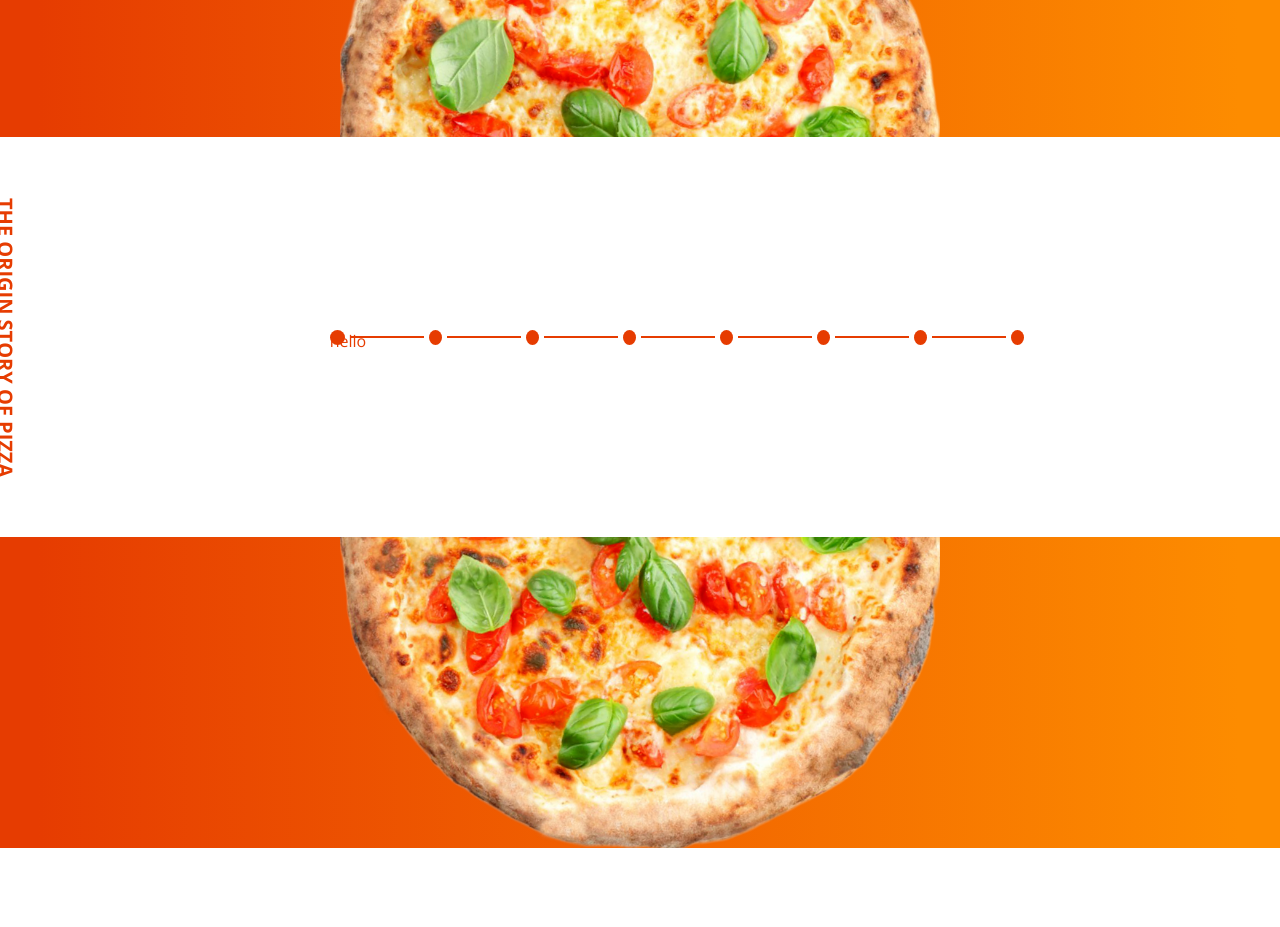
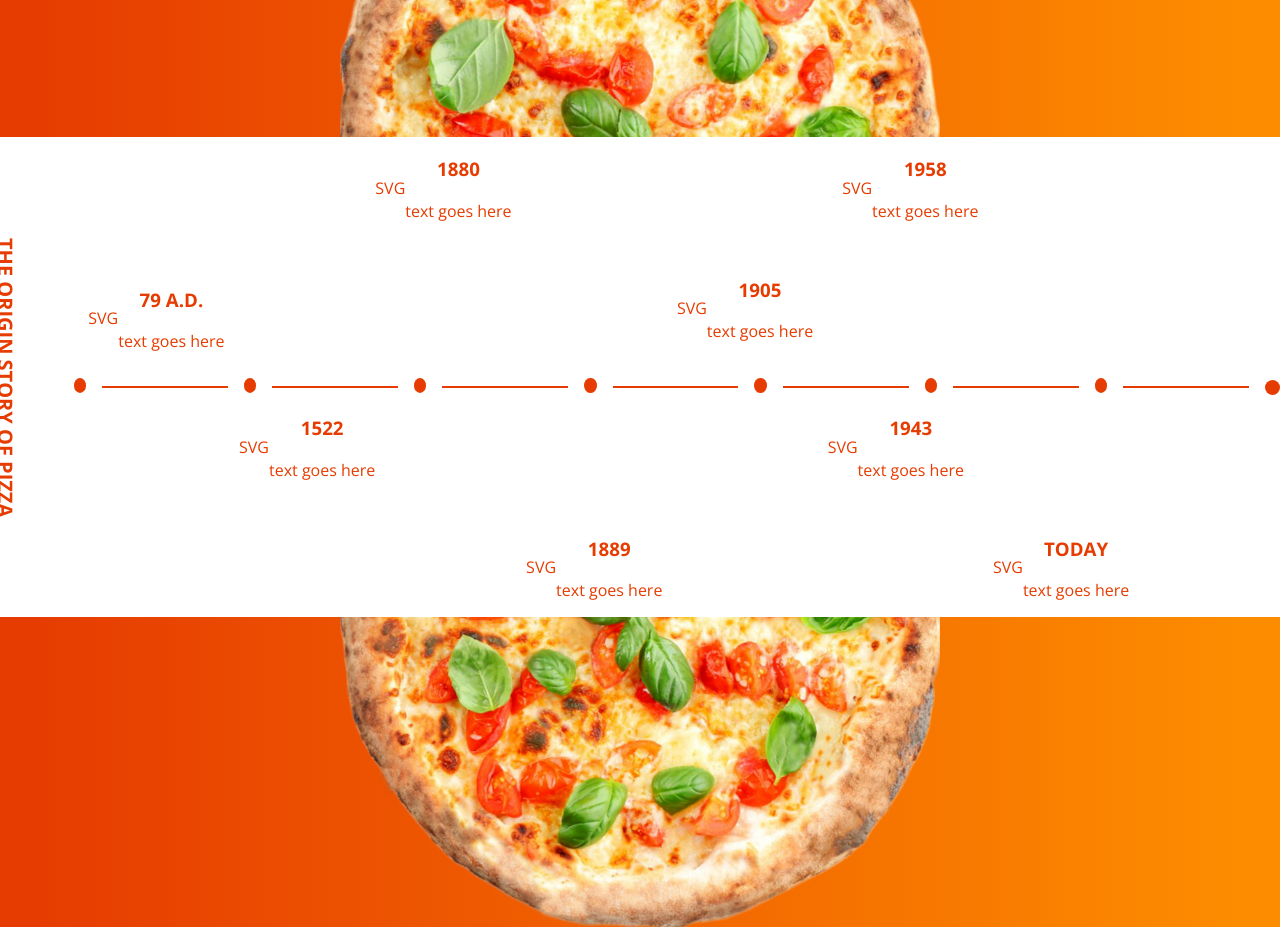
Before and after one commit to fdmmarshall/pizza-timeline, a React (Create React App) app: page / in a window 1280 px wide. Shown: the part 580-1507 px from the top of the page. Before the commit the page ends 1428 px from the top, so only its background shows below. Built offline with nearby package versions, Linux system fonts and the light colour scheme.

Commit message:
layout + css adjustment

```diff
--- a/src/components/PizzaTimeline.tsx
+++ b/src/components/PizzaTimeline.tsx
@@ -3,25 +3,123 @@ import "../style_assets/timeline.css";
 export default function TimelineContainer() {
   return (
     <div className="wrapper">
-      <section className="horizontal-timeline-container">
-        <div className="timeline-block">
-          <span>hello</span>
+      <div className="top-content">
+        <div className="content-container item-one">
+          <div className="content">
+            <div className="svg">SVG</div>
+            <div className="info">
+              <h3>79 A.D.</h3>
+              <p>text goes here</p>
+            </div>
+          </div>
         </div>
-        <div className="line"></div>
-        <div className="timeline-block"></div>
-        <div className="line"></div>
-        <div className="timeline-block"></div>
-        <div className="line"></div>
-        <div className="timeline-block"></div>
-        <div className="line"></div>
-        <div className="timeline-block"></div>
-        <div className="line"></div>
-        <div className="timeline-block"></div>
-        <div className="line"></div>
-        <div className="timeline-block"></div>
-        <div className="line"></div>
-        <div className="timeline-block"></div>
-      </section>
+        <div className="content-container"></div>
+        <div className="content-container item-three">
+          <div className="content">
+            <div className="svg">SVG</div>
+            <div className="info">
+              <h3>1880</h3>
+              <p>text goes here</p>
+            </div>
+          </div>
+        </div>
+        <div className="content-container"></div>
+        <div className="content-container item-five">
+          <div className="content">
+            <div className="svg">SVG</div>
+            <div className="info">
+              <h3>1905</h3>
+              <p>text goes here</p>
+            </div>
+          </div>
+        </div>
+        <div className="content-container"></div>
+        <div className="content-container item-seven">
+          <div className="content">
+            <div className="svg">SVG</div>
+            <div className="info">
+              <h3>1958</h3>
+              <p>text goes here</p>
+            </div>
+          </div>
+        </div>
+        <div className="content-container"></div>
+      </div>
+      <div className="horizontal-timeline">
+        <div className="container">
+          <div className="dot"></div>
+          <hr />
+        </div>
+        <div className="container">
+          <div className="dot"></div>
+          <hr />
+        </div>
+        <div className="container">
+          <div className="dot"></div>
+          <hr />
+        </div>
+        <div className="container">
+          <div className="dot"></div>
+          <hr />
+        </div>
+        <div className="container">
+          <div className="dot"></div>
+          <hr />
+        </div>
+        <div className="container">
+          <div className="dot"></div>
+          <hr />
+        </div>
+        <div className="container">
+          <div className="dot"></div>
+          <hr />
+        </div>
+        <div>
+          <div className="dot"></div>
+        </div>
+      </div>
+      <div className="bottom-content">
+        <div className="content-container"></div>
+        <div className="content-container item-two">
+          <div className="content">
+            <div className="svg">SVG</div>
+            <div className="info">
+              <h3>1522</h3>
+              <p>text goes here</p>
+            </div>
+          </div>
+        </div>
+        <div className="content-container"></div>
+        <div className="content-container item-four">
+          <div className="content">
+            <div className="svg">SVG</div>
+            <div className="info">
+              <h3>1889</h3>
+              <p>text goes here</p>
+            </div>
+          </div>
+        </div>
+        <div className="content-container"></div>
+        <div className="content-container item-six">
+          <div className="content">
+            <div className="svg">SVG</div>
+            <div className="info">
+              <h3>1943</h3>
+              <p>text goes here</p>
+            </div>
+          </div>
+        </div>
+        <div className="content-container"></div>
+        <div className="content-container item-eight">
+          <div className="content">
+            <div className="svg">SVG</div>
+            <div className="info">
+              <h3>TODAY</h3>
+              <p>text goes here</p>
+            </div>
+          </div>
+        </div>
+      </div>
     </div>
   );
 }
--- a/src/style_assets/timeline.css
+++ b/src/style_assets/timeline.css
@@ -1,69 +1,92 @@
 .wrapper {
+  margin: auto;
   width: 100%;
-  height: 100%;
-  margin: 100px;
+}
+
+.top-content,
+.bottom-content {
+  display: grid;
+  grid-template-columns: repeat(8, 1fr);
+  grid-template-rows: repeat(2, 1fr);
+  grid-column-gap: 0px;
+  grid-row-gap: 20px;
+}
+
+.item-one {
+  grid-row: 2 / span 2;
+  justify-self: end;
+  align-self: center;
+}
+
+.item-two {
+  justify-self: right;
+  grid-column-start: 2;
+  align-self: self-end;
+}
+
+.item-three {
+  grid-column-start: 3;
+}
+
+.item-four {
+  grid-column-start: 4;
+  grid-row-start: 2;
+}
+
+.item-five {
+  grid-column-start: 5;
+  grid-row-start: 2;
+}
+
+.item-six {
+  grid-column-start: 6;
+  justify-self: left;
+}
+
+.item-seven {
+  grid-column-start: 6;
+  justify-self: right;
+}
+
+.item-eight {
+  grid-row-start: 2;
+  grid-column-end: 8;
+  justify-self: self-end;
+}
+
+.content {
   display: flex;
-  flex-direction: column;
+  flex-direction: row;
+  width: 100%;
   align-items: center;
 }
 
-.horizontal-timeline-container {
+.horizontal-timeline {
   display: flex;
-  width: 70%;
-  justify-content: space-between;
+  column-gap: 1rem;
   align-items: center;
-  align-self: center;
-  align-content: center;
+  justify-content: center;
+}
+.container {
+  width: 10%;
+  display: flex;
+  column-gap: 1rem;
+  flex-direction: row;
 }
 
-.timeline-block {
-  background: #e63c01;
+.dot {
   border-radius: 50%;
   width: 15px;
   height: 15px;
-  margin: 5px;
+  background-color: #e63c01;
+  margin: 0;
+  z-index: 2;
 }
 
-.line {
-  border-bottom: 2px solid #e63c01;
-  display: block;
-  width: 12%;
+hr {
+  align-self: center;
+  background: #e63c01;
+  height: 2px;
+  width: 100%;
+  border-style: none;
 }
-
-/* .timeline {
-  list-style-type: none;
-  display: flex;
-  align-items: center;
-  justify-content: center;
-  color: #e63c01;
-}
-
-.dot {
-}
-
-.timestamp-top {
-  margin-bottom: 20px;
-  padding: 0px 40px;
-  display: flex;
-  flex-direction: column;
-  align-items: center;
-  font-weight: 100;
-}
-.timestamp-bottom {
-  padding: 0px 40px;
-  display: flex;
-  flex-direction: column;
-  align-items: center;
-  font-weight: 100;
-  position: relative;
-}
-
-.icon {
-}
-
-.pizza-info {
-}
-
-.pizza-info > h3 {
-  color: #000000;
-} */
```
